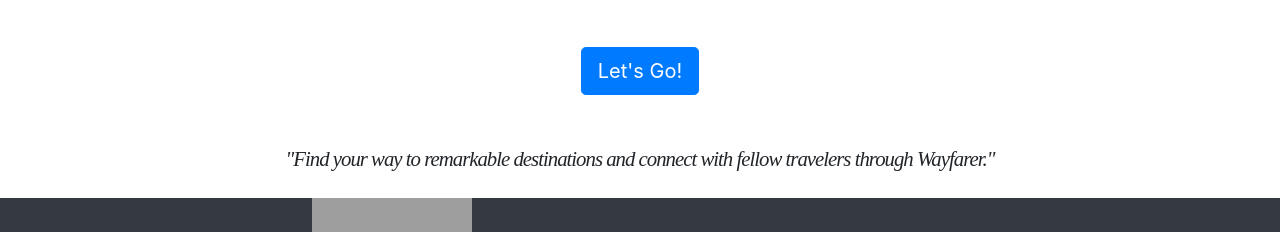
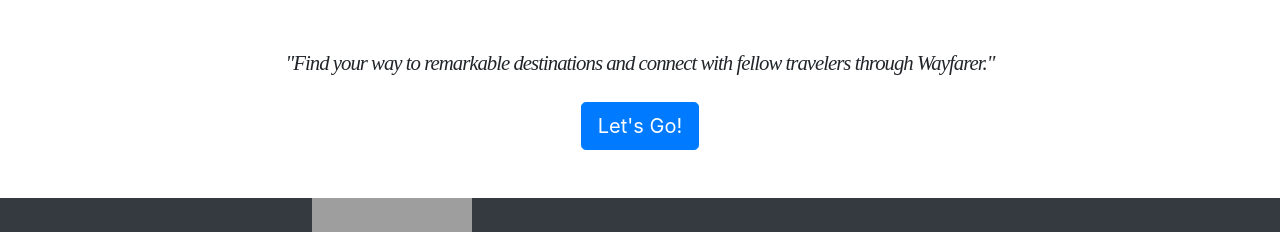
Before and after one commit to EdgarJoell/wayfarer-project, an Angular app: page / in a window 1280 px wide. Shown: the part 1055-1287 px from the top of the page. Built offline with nearby package versions, Linux system fonts and the light colour scheme; grey boxes are pictures that could not be loaded.

Commit message:
fixed quote

```diff
--- a/src/app/splash-page/home-button/home-button.component.html
+++ b/src/app/splash-page/home-button/home-button.component.html
@@ -1,4 +1,5 @@
+<p>"Find your way to remarkable destinations and connect with fellow travelers through Wayfarer."</p>
+
 <div id="go-button">
     <button type="button" class="btn btn-primary btn-lg" (click)="goToHomePage()">Let's Go!</button>
 </div>
-<p>"Find your way to remarkable destinations and connect with fellow travelers through Wayfarer."</p>
```
Also changed, not shown: 1 other file (tests, documents, lock files or other folders).
